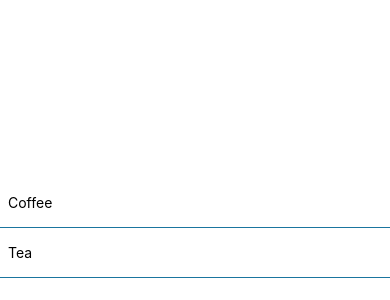
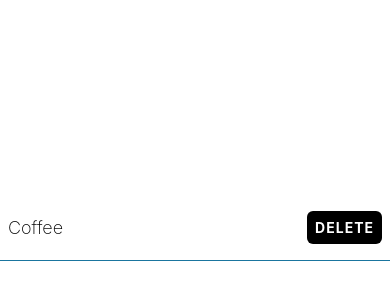
Before and after one commit to mathildepind/taskly, a React Native app: screen / in a window 390 px wide. Shown: the part 194-494 px from the top of the page. Built offline with nearby package versions, Linux system fonts and the light colour scheme.

Commit message:
create and add pressable delete button

```diff
--- a/App.tsx
+++ b/App.tsx
@@ -1,13 +1,36 @@
-import { StyleSheet, Text, View } from "react-native";
+import { StyleSheet, Alert, Text, TouchableOpacity, View } from "react-native";
+import { theme } from "./theme";
 
 export default function App() {
+  const handleDelete = () => {
+    Alert.alert(
+      "Are you sure you want to delete this?",
+      "It will be gone for good",
+      [
+        {
+          text: "Yes",
+          onPress: () => console.log("OK, deleting"),
+          style: "destructive",
+        },
+        {
+          text: "Cancel",
+          style: "cancel",
+        },
+      ],
+    );
+  };
+
   return (
     <View style={styles.container}>
       <View style={styles.itemContainer}>
-        <Text>Coffee</Text>
-      </View>
-      <View style={styles.itemContainer}>
-        <Text>Tea</Text>
+        <Text style={styles.itemText}>Coffee</Text>
+        <TouchableOpacity
+          onPress={handleDelete}
+          style={styles.button}
+          activeOpacity={0.8}
+        >
+          <Text style={styles.buttonText}>Delete</Text>
+        </TouchableOpacity>
       </View>
     </View>
   );
@@ -16,17 +39,31 @@
 const styles = StyleSheet.create({
   container: {
     flex: 1,
-    backgroundColor: "#fff",
+    backgroundColor: theme.colorWhite,
     justifyContent: "center",
   },
   itemContainer: {
     paddingVertical: 16,
     paddingHorizontal: 8,
-    borderBottomColor: "#1a759f",
+    borderBottomColor: theme.colorCerulean,
     borderBottomWidth: 1,
+    flexDirection: "row",
+    alignItems: "center",
+    justifyContent: "space-between",
   },
   itemText: {
     fontSize: 18,
     fontWeight: "200",
   },
+  button: {
+    backgroundColor: theme.colorBlack,
+    padding: 8,
+    borderRadius: 6,
+  },
+  buttonText: {
+    color: theme.colorWhite,
+    fontWeight: "bold",
+    textTransform: "uppercase",
+    letterSpacing: 1,
+  },
 });
--- a/theme.ts
+++ b/theme.ts
@@ -1,4 +1,5 @@
 export const theme = {
   colorCerulean: "#1a759f",
   colorWhite: "#fff",
+  colorBlack: "#000",
 };
```
